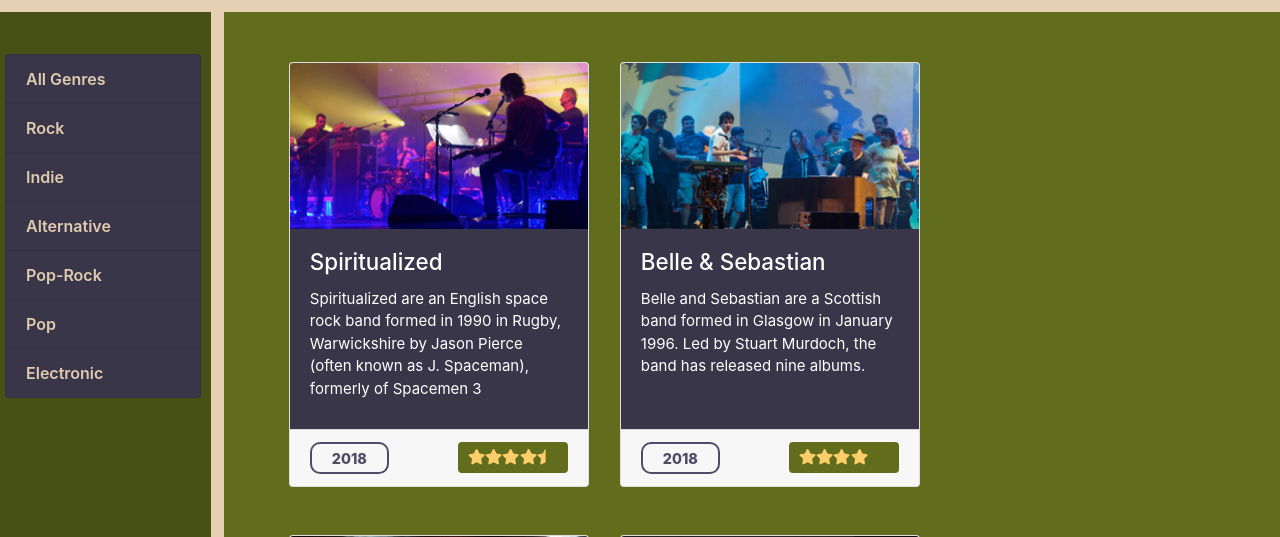
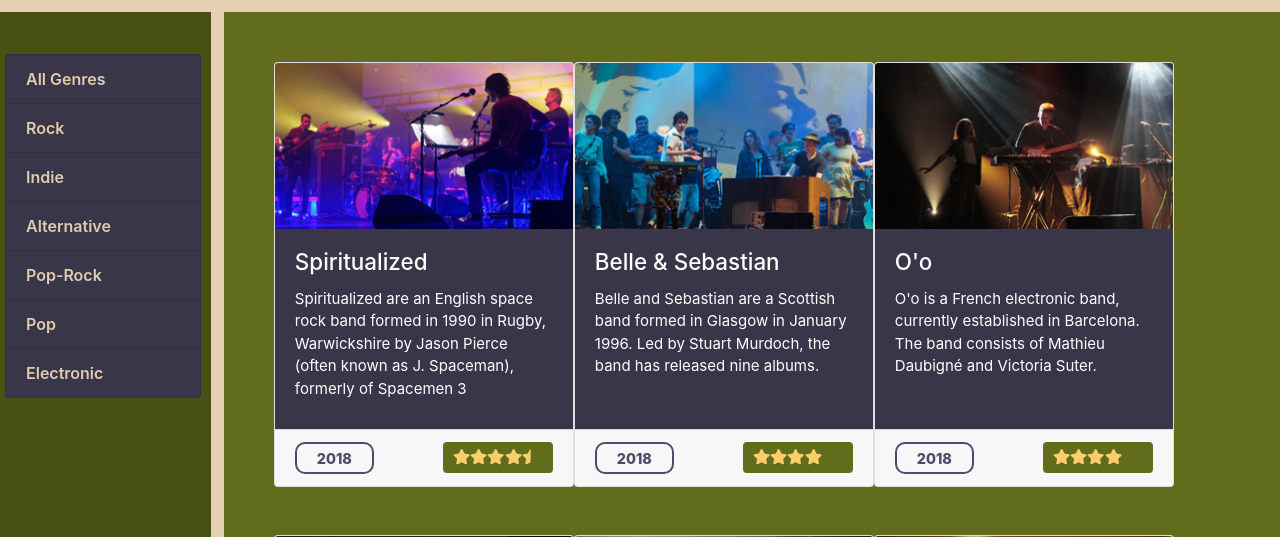
Before and after one commit to silviurdr/my-concerts-archive, a React (Create React App) app: page /#/ in a window 1280 px wide. Shown: the part 236-773 px from the top of the page. Built offline with nearby package versions, Linux system fonts and the light colour scheme; a web font is replaced by a local one.

Commit message:
another card

```diff
--- a/src/App.css
+++ b/src/App.css
@@ -21,7 +21,7 @@
 .card-deck .card {
   display: block;
   flex-basis: 33.3%; /* change this value for each breakpoint*/
-  margin: 0;
+  margin: 0 !important;
 }
 
 .card {
```
